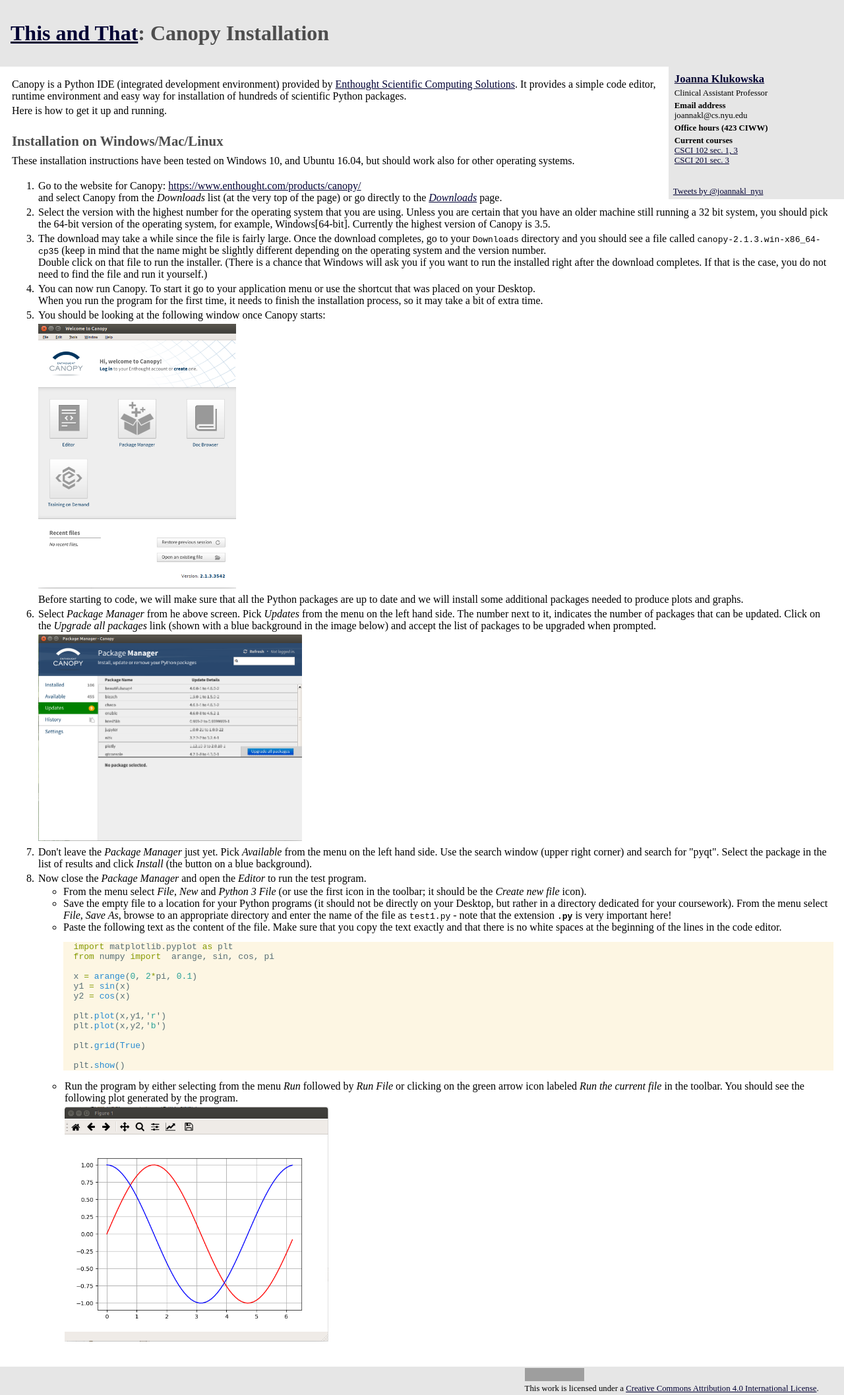
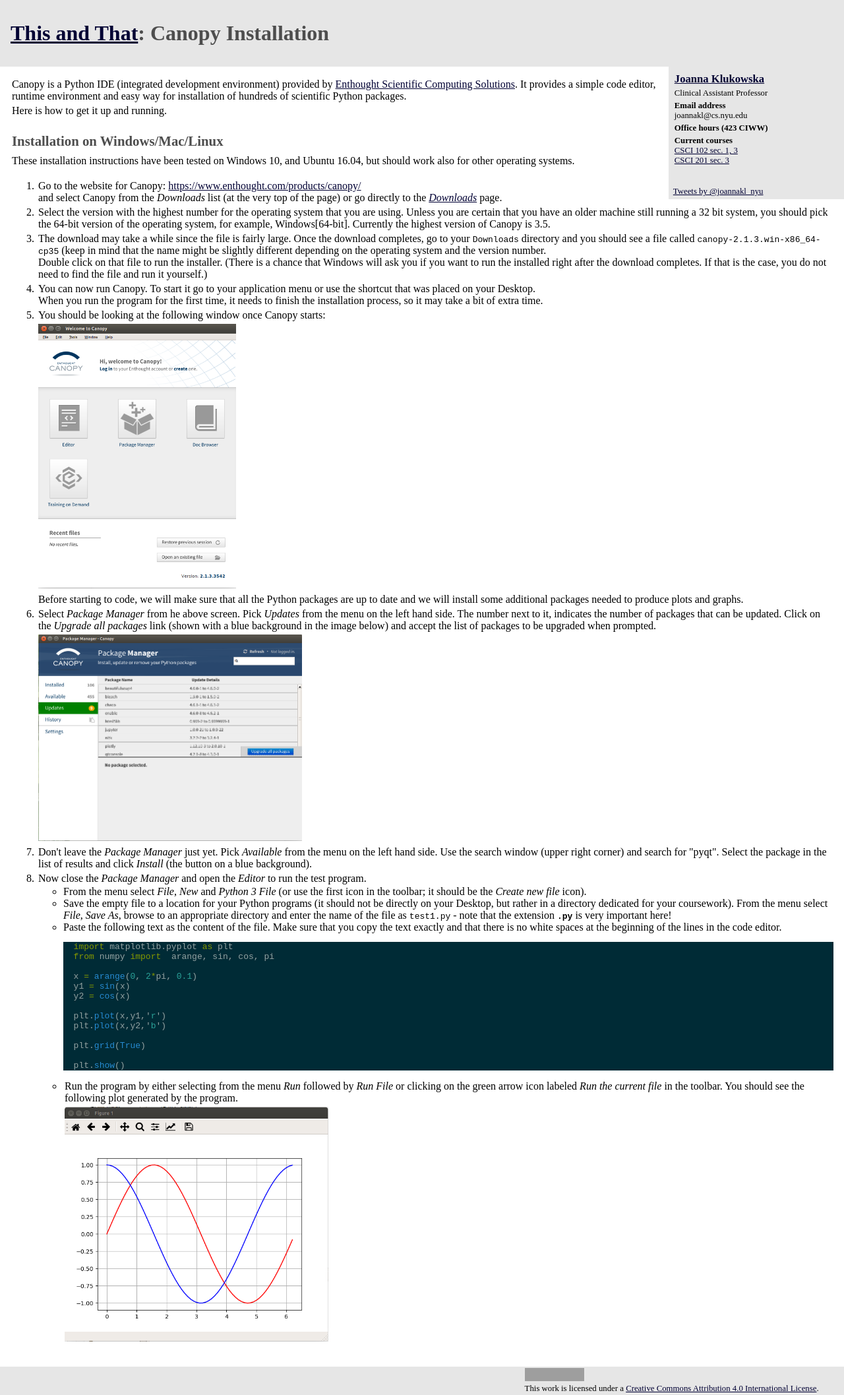
Before and after one commit to joannakl/thisandthat, a Jekyll site: the page built from CanopyInstallation.markdown, in a window 1280 px wide. Shown: the whole page at 66% size. Built offline with Jekyll 4.4.1, drawn with Linux system fonts in a browser that asks for light colours; comment, search, counter and statistics services are not loaded; grey boxes are pictures that could not be loaded.

Commit message:
adding css for code display

```diff
--- a/resources/css/course_page.css
+++ b/resources/css/course_page.css
@@ -159,14 +159,14 @@ code {
 	color:#AAAAAA;
 }
 */
-/* Solarized Light
+/* Solarized Dark
 For use with Jekyll and Pygments
 http://ethanschoonover.com/solarized
 SOLARIZED HEX      ROLE
 --------- -------- ------------------------------------------
-base01    #586e75  body text / default code / primary content
-base1     #93a1a1  comments / secondary content
-base3     #fdf6e3  background
+base03    #002b36  background
+base01    #586e75  comments / secondary content
+base1     #93a1a1  body text / default code / primary content
 orange    #cb4b16  constants
 red       #dc322f  regex, special keywords
 blue      #268bd2  reserved keywords
@@ -174,23 +174,23 @@ cyan      #2aa198  strings, numbers
 green     #859900  operators, other keywords
 */
 .highlight {
-  background-color: #fdf6e3;
-  color: #586e75;
+  background-color: #002b36;
+  color: #93a1a1;
 }
 .highlight .lineno {
-  color: #93a1a1;
+  color: #586e75;
 }
 /* Line Numbers */
 .highlight .c {
-  color: #93a1a1;
+  color: #586e75;
 }
 /* Comment */
 .highlight .err {
-  color: #586e75;
+  color: #93a1a1;
 }
 /* Error */
 .highlight .g {
-  color: #586e75;
+  color: #93a1a1;
 }
 /* Generic */
 .highlight .k {
@@ -198,11 +198,11 @@ green     #859900  operators, other keywords
 }
 /* Keyword */
 .highlight .l {
-  color: #586e75;
+  color: #93a1a1;
 }
 /* Literal */
 .highlight .n {
-  color: #586e75;
+  color: #93a1a1;
 }
 /* Name */
 .highlight .o {
@@ -214,11 +214,11 @@ green     #859900  operators, other keywords
 }
 /* Other */
 .highlight .p {
-  color: #586e75;
+  color: #93a1a1;
 }
 /* Punctuation */
 .highlight .cm {
-  color: #93a1a1;
+  color: #586e75;
 }
 /* Comment.Multiline */
 .highlight .cp {
@@ -226,7 +226,7 @@ green     #859900  operators, other keywords
 }
 /* Comment.Preproc */
 .highlight .c1 {
-  color: #93a1a1;
+  color: #586e75;
 }
 /* Comment.Single */
 .highlight .cs {
@@ -238,7 +238,7 @@ green     #859900  operators, other keywords
 }
 /* Generic.Deleted */
 .highlight .ge {
-  color: #586e75;
+  color: #93a1a1;
   font-style: italic;
 }
 /* Generic.Emph */
@@ -255,15 +255,15 @@ green     #859900  operators, other keywords
 }
 /* Generic.Inserted */
 .highlight .go {
-  color: #586e75;
+  color: #93a1a1;
 }
 /* Generic.Output */
 .highlight .gp {
-  color: #586e75;
+  color: #93a1a1;
 }
 /* Generic.Prompt */
 .highlight .gs {
-  color: #586e75;
+  color: #93a1a1;
   font-weight: bold;
 }
 /* Generic.Strong */
@@ -272,7 +272,7 @@ green     #859900  operators, other keywords
 }
 /* Generic.Subheading */
 .highlight .gt {
-  color: #586e75;
+  color: #93a1a1;
 }
 /* Generic.Traceback */
 .highlight .kc {
@@ -300,7 +300,7 @@ green     #859900  operators, other keywords
 }
 /* Keyword.Type */
 .highlight .ld {
-  color: #586e75;
+  color: #93a1a1;
 }
 /* Literal.Date */
 .highlight .m {
@@ -312,7 +312,7 @@ green     #859900  operators, other keywords
 }
 /* Literal.String */
 .highlight .na {
-  color: #586e75;
+  color: #93a1a1;
 }
 /* Name.Attribute */
 .highlight .nb {
@@ -344,19 +344,19 @@ green     #859900  operators, other keywords
 }
 /* Name.Function */
 .highlight .nl {
-  color: #586e75;
+  color: #93a1a1;
 }
 /* Name.Label */
 .highlight .nn {
-  color: #586e75;
+  color: #93a1a1;
 }
 /* Name.Namespace */
 .highlight .nx {
-  color: #586e75;
+  color: #93a1a1;
 }
 /* Name.Other */
 .highlight .py {
-  color: #586e75;
+  color: #93a1a1;
 }
 /* Name.Property */
 .highlight .nt {
@@ -372,7 +372,7 @@ green     #859900  operators, other keywords
 }
 /* Operator.Word */
 .highlight .w {
-  color: #586e75;
+  color: #93a1a1;
 }
 /* Text.Whitespace */
 .highlight .mf {
@@ -392,7 +392,7 @@ green     #859900  operators, other keywords
 }
 /* Literal.Number.Oct */
 .highlight .sb {
-  color: #93a1a1;
+  color: #586e75;
 }
 /* Literal.String.Backtick */
 .highlight .sc {
@@ -400,7 +400,7 @@ green     #859900  operators, other keywords
 }
 /* Literal.String.Char */
 .highlight .sd {
-  color: #586e75;
+  color: #93a1a1;
 }
 /* Literal.String.Doc */
 .highlight .s2 {
@@ -412,7 +412,7 @@ green     #859900  operators, other keywords
 }
 /* Literal.String.Escape */
 .highlight .sh {
-  color: #586e75;
+  color: #93a1a1;
 }
 /* Literal.String.Heredoc */
 .highlight .si {
```
